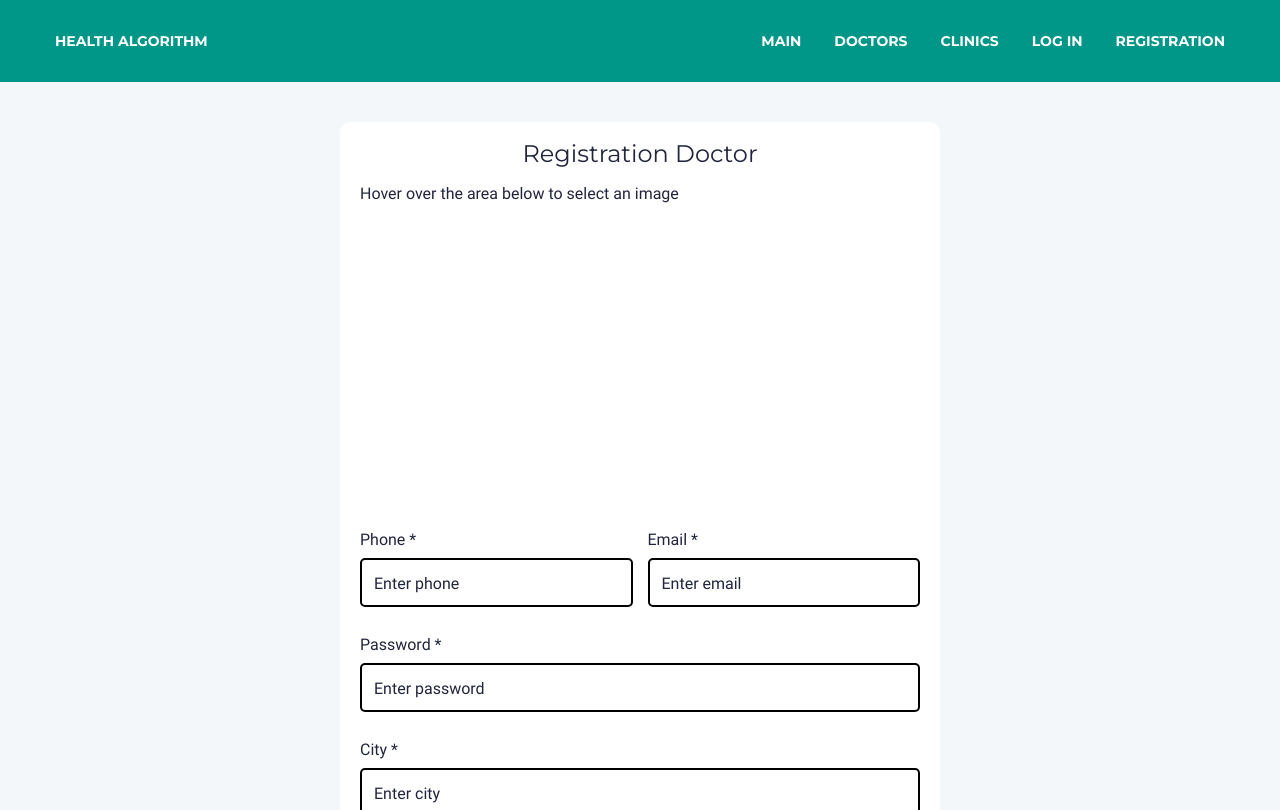
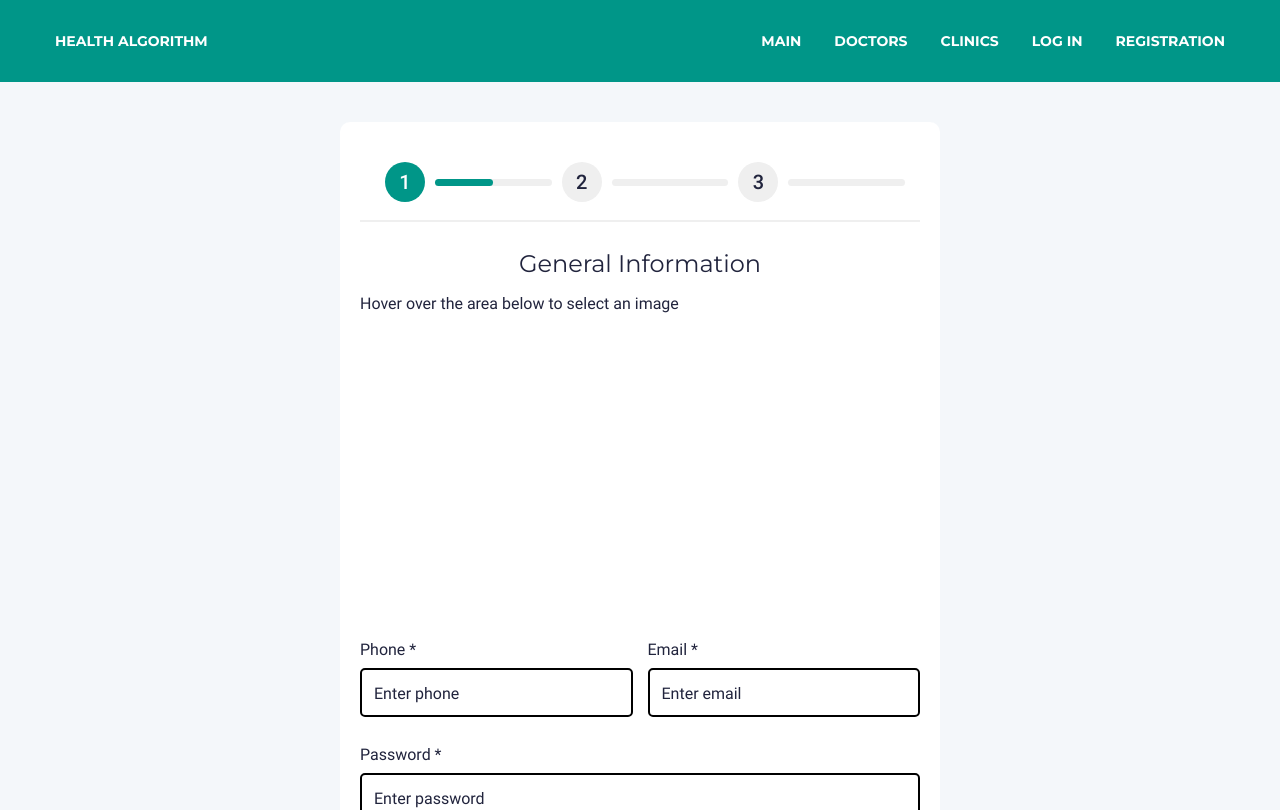
Before and after one commit to PandaLeg/Health-algorithm-frontend, a Vue app: page /registration-doctor in a window 1280 px wide. Shown: the top 810 px of the page. Built offline with nearby package versions, Linux system fonts and the light colour scheme; no server answers.

Commit message:
Registration stepper

```diff
--- a/src/components/registration/RegistrationUserForm.vue
+++ b/src/components/registration/RegistrationUserForm.vue
@@ -89,6 +89,7 @@
       </div>
     </div>
     <slot></slot>
+    <slot name="continue"></slot>
     <div class="registration__button" @click="$emit('registration')">
       <button>Sign Up</button>
     </div>
--- a/src/components/registration/RegistrationDoctorForm.vue
+++ b/src/components/registration/doctor/RegistrationGeneralForm.vue
@@ -102,8 +102,8 @@
 </template>
 
 <script>
-import VSelect from "../custom/VSelect.vue";
-import VAutocomplete from "../custom/VAutocomplete.vue";
+import VSelect from "../../custom/VSelect.vue";
+import VAutocomplete from "../../custom/VAutocomplete.vue";
 
 export default {
     name: "RegistrationDoctorForm",
--- /dev/null
+++ b/src/components/registration/doctor/RegistrationSpecialtyForm.vue
@@ -0,0 +1,14 @@
+<template>
+  <form @submit.prevent class="registration__specialty-form">
+  </form>
+</template>
+
+<script>
+export default {
+  name: "RegistrationSpecialtyForm"
+}
+</script>
+
+<style scoped lang="scss">
+
+</style>
--- /dev/null
+++ b/src/components/registration/doctor/RegistrationStepper.vue
@@ -0,0 +1,131 @@
+<template>
+  <div class="menu-step">
+    <div
+        class="menu-step__item"
+        :class="{'active-step': isGeneralActive, 'success-step': isGeneralSuccess }"
+    >
+      <div class="menu-step__number">
+        <span>1</span>
+      </div>
+      <div class="menu-step__bar"></div>
+    </div>
+    <div
+        class="menu-step__item"
+        :class="{'active-step': isSpecialtyActive, 'success-step': isSpecialtySuccess }"
+    >
+      <div class="menu-step__number">
+        <span>2</span>
+      </div>
+      <div class="menu-step__bar"></div>
+    </div>
+    <div class="menu-step__item">
+      <div class="menu-step__number">
+        <span>3</span>
+      </div>
+      <div class="menu-step__bar"></div>
+    </div>
+  </div>
+</template>
+
+<script>
+export default {
+  name: "RegistrationStepper",
+  props: {
+    isGeneralActive: {required: true},
+    isGeneralSuccess: {required: true},
+    isSpecialtyActive: {required: true},
+    isSpecialtySuccess: {required: true}
+  }
+}
+</script>
+
+<style scoped lang="scss">
+@import "src/assets/scss/variables";
+
+.menu-step {
+  display: flex;
+  position: relative;
+  padding: 20px 15px;
+
+  &::after {
+    content: '';
+    position: absolute;
+    bottom: 0;
+    left: 0;
+    width: 100%;
+    height: 2px;
+    background: $grayLighten2;
+  }
+
+  &__item {
+    flex: 0 1 33.333%;
+    display: flex;
+    justify-content: center;
+    align-items: center;
+    margin-left: 10px;
+  }
+
+  &__number {
+    font-family: "MyRoboto", sans-serif;
+    font-weight: 500;
+    font-size: 20px;
+    background: $grayLighten2;
+    padding: 15px;
+    width: 40px;
+    height: 40px;
+    border-radius: 50%;
+    display: inline-flex;
+    justify-content: center;
+    align-items: center;
+
+    span {
+      color: $darkBlue;
+    }
+  }
+
+  &__bar {
+    margin-left: 10px;
+    flex: 1;
+    height: 7px;
+    background: $grayLighten2;
+    border-radius: 21px;
+    position: relative;
+    transition: width, background 0.3s;
+
+    &::before {
+      content: '';
+      position: absolute;
+      height: inherit;
+      border-radius: inherit;
+      left: 0;
+      top: 0;
+    }
+  }
+}
+
+.active-step, .success-step {
+  .menu-step__number {
+    background: $darkTeal;
+
+    span {
+      color: $white;
+    }
+  }
+
+  .menu-step__bar {
+    &::before {
+      background: $darkTeal;
+      width: 50%;
+    }
+  }
+}
+
+.success-step {
+  .menu-step__bar {
+    &::before {
+      background: $darkTeal;
+      width: 100%;
+    }
+  }
+}
+</style>
--- a/src/hooks/registration/doctor/initStateAndRules.js
+++ b/src/hooks/registration/doctor/initStateAndRules.js
@@ -5,6 +5,10 @@ import {required} from "@vuelidate/validators";
 export default function () {
     const specialtiesFromDb = ref([])
     const categories = ref([])
+    const isGeneralActive = ref(true)
+    const isGeneralSuccess = ref(false)
+    const isSpecialtyActive = ref(false)
+    const isSpecialtySuccess = ref(false)
 
     const entity = {
         doctor: {
@@ -46,6 +50,10 @@ export default function () {
         entity,
         specialtiesFromDb,
         categories,
-        rule
+        rule,
+        isGeneralActive,
+        isGeneralSuccess,
+        isSpecialtyActive,
+        isSpecialtySuccess
     }
 }
--- a/src/pages/registration/RegistrationDoctorPage.vue
+++ b/src/pages/registration/RegistrationDoctorPage.vue
@@ -2,7 +2,17 @@
   <div class="registration-doctor">
     <div class="container">
       <div class="registration-doctor__body">
-                <h1 class="registration-doctor__title">Registration Doctor</h1>
+        <registration-stepper
+            :is-specialty-success="isSpecialtySuccess"
+            :is-specialty-active="isSpecialtyActive"
+            :is-general-success="isGeneralSuccess"
+            :is-general-active="isGeneralActive"
+        />
+        <div
+            v-if="isGeneralActive"
+            class="registration-doctor__content"
+        >
+          <h1 class="registration-doctor__title">General Information</h1>
           <registration-user-form
               :v$="v$"
               :city-errors="cityErrors"
@@ -16,7 +26,7 @@
               v-model:image="image"
               @registration="registrationUser"
           >
-                    <registration-doctor-form
+            <registration-general-form
                 :v$="v$"
                 :category-id-errors="categoryIdErrors"
                 :experience-errors="experienceErrors"
@@ -33,7 +43,20 @@
                 v-model:first-name="user.doctor.firstName"
                 v-model:specialties="user.doctor.specialties"
             />
+            <template v-slot:continue>
+              <div class="registration__button" @click="nextStep">
+                <button>Continue</button>
+              </div>
+            </template>
           </registration-user-form>
+        </div>
+        <div
+            v-else-if="isSpecialtyActive"
+            class="registration-doctor__content"
+        >
+          <h1 class="registration-doctor__title">Specialty Information</h1>
+          <registration-specialty-form/>
+        </div>
       </div>
     </div>
   </div>
@@ -41,7 +64,9 @@
 
 <script>
 import RegistrationUserForm from "../../components/registration/RegistrationUserForm.vue";
-import RegistrationDoctorForm from "../../components/registration/RegistrationDoctorForm.vue";
+import RegistrationGeneralForm from "../../components/registration/doctor/RegistrationGeneralForm.vue";
+import RegistrationSpecialtyForm from "../../components/registration/doctor/RegistrationSpecialtyForm.vue";
+import RegistrationStepper from "../../components/registration/doctor/RegistrationStepper.vue";
 import initUserStateAndRules from "../../hooks/registration/initUserStateAndRules";
 import {useVuelidate} from "@vuelidate/core";
 import computedErrors from "../../hooks/computedErrors";
@@ -53,11 +78,22 @@ import regMountedState from "../../hooks/regMountedState";
 export default {
   name: "RegistrationDoctorPage",
   components: {
+    RegistrationStepper,
     RegistrationUserForm,
-        RegistrationDoctorForm
+    RegistrationGeneralForm,
+    RegistrationSpecialtyForm
   },
   setup() {
-        const {entity, specialtiesFromDb, categories, rule} = initStateAndRules()
+    const {
+      entity,
+      specialtiesFromDb,
+      categories,
+      rule,
+      isGeneralActive,
+      isGeneralSuccess,
+      isSpecialtyActive,
+      isSpecialtySuccess
+    } = initStateAndRules()
     const {user, rules, image} = initUserStateAndRules(entity, rule);
 
     const v$ = useVuelidate(rules, user)
@@ -75,13 +111,41 @@ export default {
 
     const type = 'doctor'
     const {registrationUser} = registration(v$, user, isValid, type, image)
+
+    const nextStep = () => {
+      v$.value.$touch()
+
+      if (isGeneralActive.value && isValid()) {
+        isSpecialtyActive.value = true
+        isGeneralSuccess.value = true
+        isGeneralActive.value = !isGeneralActive.value
+      }
+    }
+
     regMountedState()
 
     return {
-            user, v$, image, categories, specialtiesFromDb,
-            emailErrors, passwordErrors, phoneErrors, cityErrors,
-            firstNameErrors, lastNameErrors, surnameErrors, experienceErrors, categoryIdErrors, specialtiesErrors,
-            registrationUser
+      user,
+      v$,
+      image,
+      categories,
+      specialtiesFromDb,
+      isGeneralActive,
+      isSpecialtyActive,
+      isGeneralSuccess,
+      isSpecialtySuccess,
+      emailErrors,
+      passwordErrors,
+      phoneErrors,
+      cityErrors,
+      firstNameErrors,
+      lastNameErrors,
+      surnameErrors,
+      experienceErrors,
+      categoryIdErrors,
+      specialtiesErrors,
+      registrationUser,
+      nextStep
     }
   },
 }
@@ -102,6 +166,10 @@ export default {
     border-radius: 10px;
   }
 
+  &__content {
+    margin-top: 30px;
+  }
+
   &__title {
     font-size: 24px;
     margin-bottom: 20px;
```
Lines whose indentation alone changed are shown as unchanged.
